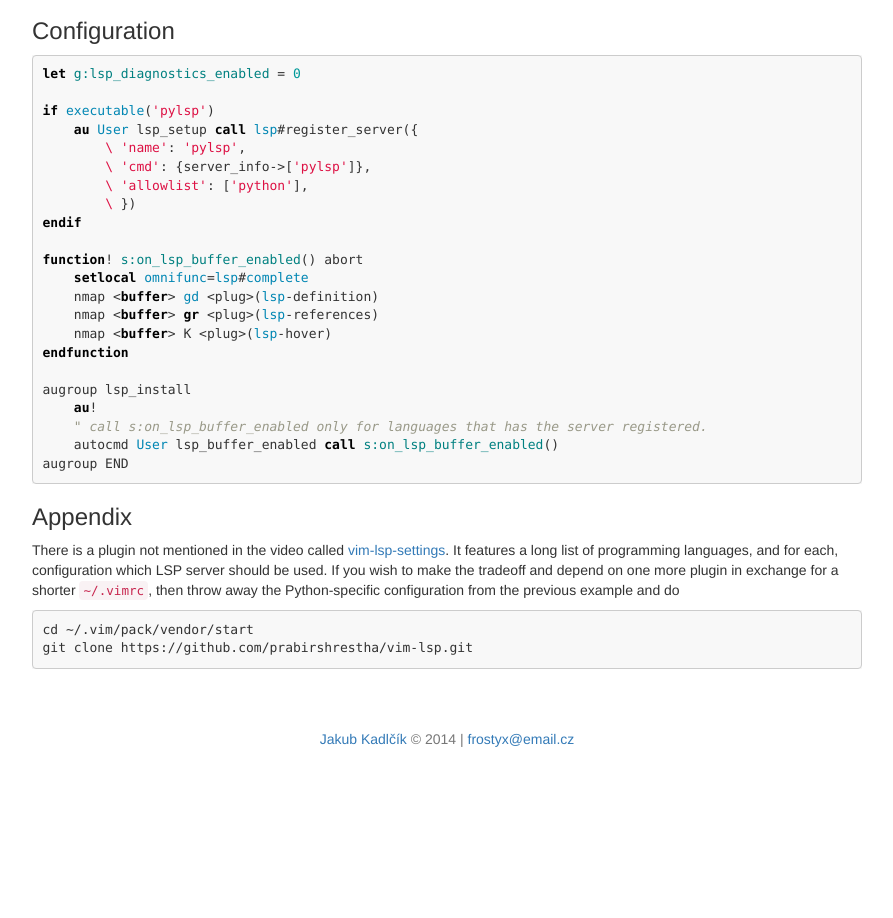
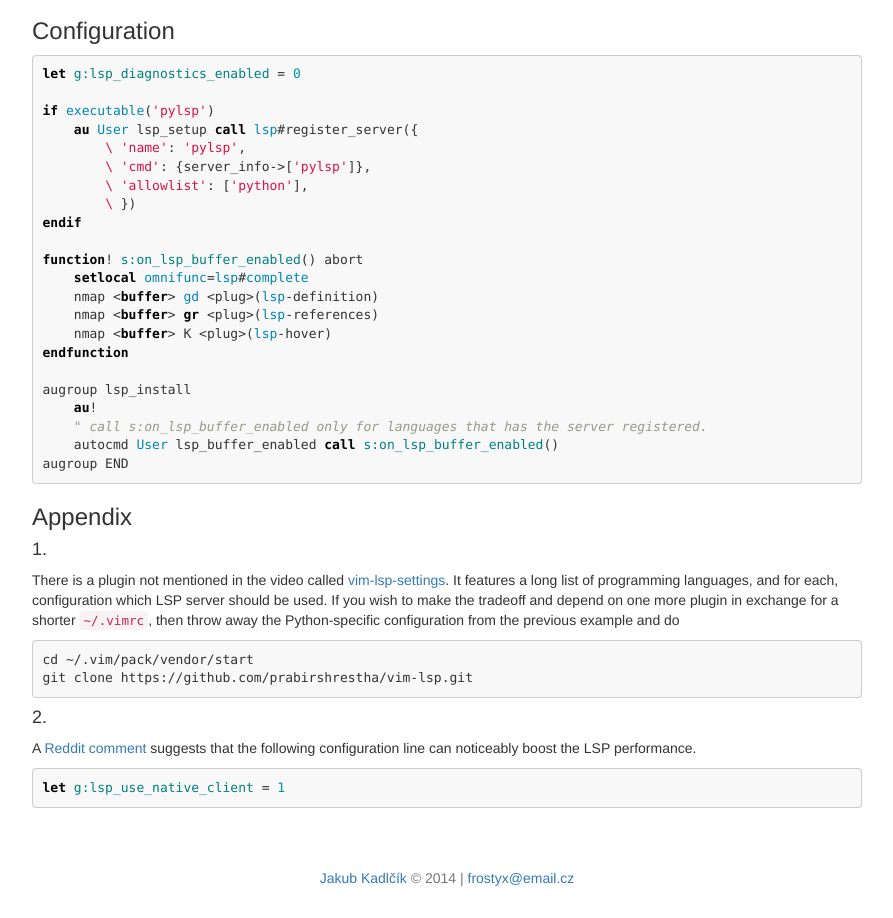
Before and after one commit to FrostyX/frostyx.github.io, a Jekyll site: the page built from _posts/2024-05-21-lsp-for-vim-boomers.md, in a window 1280 px wide. Shown: the part 912-1830 px from the top of the page, without its empty margins (193-1086 px from the left). Built offline with Jekyll 4.4.1, drawn with Linux system fonts in a browser that asks for light colours; nearby versions of some CDN libraries; comment, search, counter and statistics services are not loaded; before the commit the page ends 1691 px from its top, so only the background shows below that.

Commit message:
Mention lsp_use_native_client

````diff
--- a/_posts/2024-05-21-lsp-for-vim-boomers.md
+++ b/_posts/2024-05-21-lsp-for-vim-boomers.md
@@ -57,6 +57,8 @@ augroup END
 
 ### Appendix
 
+#### 1.
+
 There is a plugin not mentioned in the video called
 [vim-lsp-settings][vim-lsp-settings]. It features a long list of
 programming languages, and for each, configuration which LSP
@@ -70,6 +72,16 @@ cd ~/.vim/pack/vendor/start
 git clone https://github.com/prabirshrestha/vim-lsp.git
 ```
 
+#### 2.
+
+A [Reddit comment][comment] suggests that the following configuration
+line can noticeably boost the LSP performance.
+
+```vim
+let g:lsp_use_native_client = 1
+```
+
 
 [video]: https://www.youtube.com/watch?v=-aIPEOxUCUY
 [vim-lsp-settings]: https://github.com/mattn/vim-lsp-settings
+[comment]: https://www.reddit.com/r/vim/comments/1cyh7rs/comment/l5astyh/?utm_source=share&utm_medium=web2x&context=3
````
